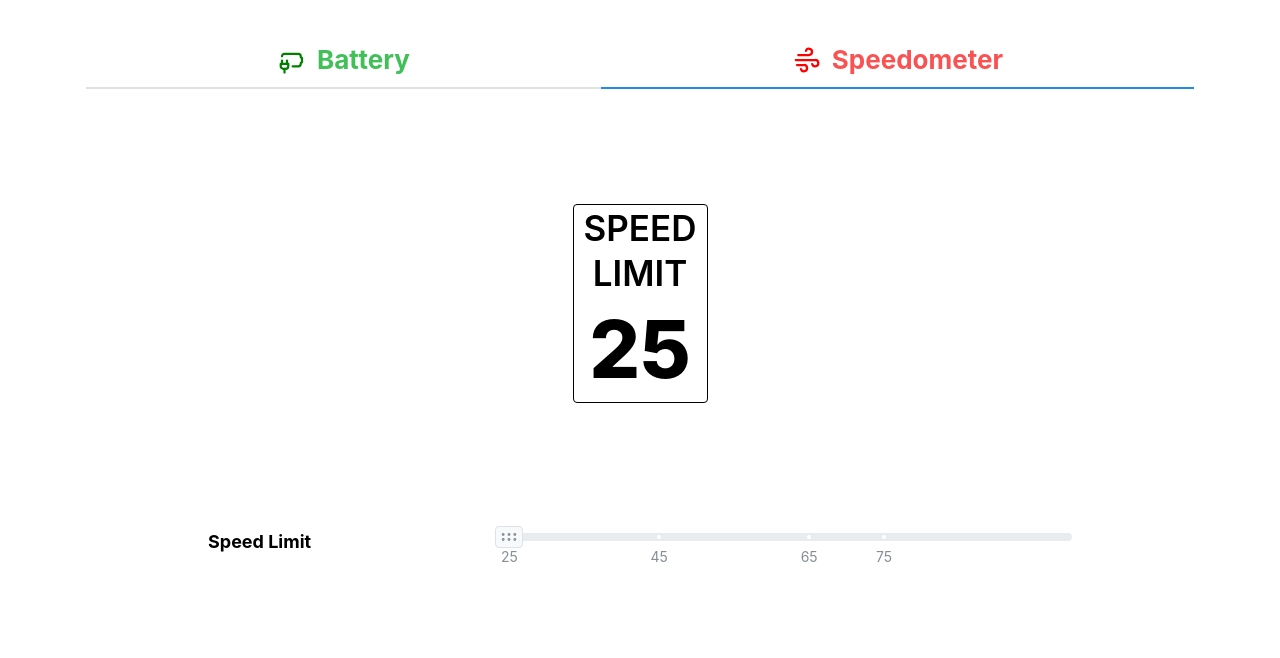
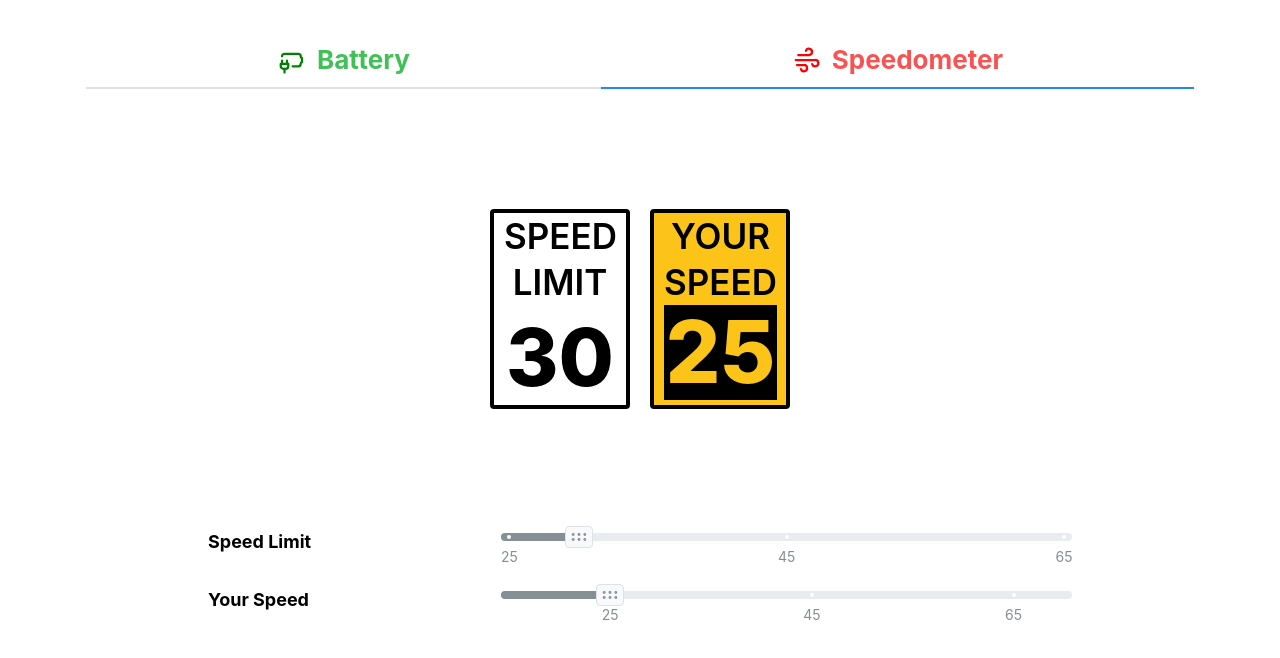
Before and after one commit to tuliren/battery, a Next.js app: page / in a window 1280 px wide. Both pictures are taken after a click on the tab "Speedometer". Shown: the top 658 px of the page. Built offline with nearby package versions, Linux system fonts and the light colour scheme.

Commit message:
Add speedometer

```diff
--- a/src/speedometer/Speedometer.tsx
+++ b/src/speedometer/Speedometer.tsx
@@ -1,13 +1,63 @@
-import { Box, Card, Center, Grid, Stack, Title, useMantineTheme } from '@mantine/core';
+import {
+  Box,
+  Card,
+  Center,
+  Grid,
+  Group,
+  MantineTheme,
+  Stack,
+  Text,
+  Title,
+  useMantineTheme,
+} from '@mantine/core';
 import { FC, useState } from 'react';
 
 import NumberSlider from '@/common/NumberSlider';
 
 interface SpeedometerProps {}
 
+const slowThreshold = 15;
+const fastThreshold = 10;
+
+enum SpeedCategory {
+  SLOW,
+  BELOW,
+  OVER,
+  TOO_FAST,
+}
+
+const getSpeedCategory = (speed: number, speedLimit: number): SpeedCategory => {
+  if (speed < speedLimit - slowThreshold) {
+    return SpeedCategory.SLOW;
+  } else if (speed > speedLimit && speed <= speedLimit + fastThreshold) {
+    return SpeedCategory.OVER;
+  } else if (speed > speedLimit + fastThreshold) {
+    return SpeedCategory.TOO_FAST;
+  } else {
+    return SpeedCategory.BELOW;
+  }
+};
+
+const getSpeedColor = (theme: MantineTheme, speedCategory: SpeedCategory): string => {
+  switch (speedCategory) {
+    case SpeedCategory.SLOW:
+      return theme.black;
+    case SpeedCategory.BELOW:
+      return theme.colors.yellow[5];
+    case SpeedCategory.OVER:
+      return theme.colors.yellow[5];
+    case SpeedCategory.TOO_FAST:
+      return theme.colors.red[6];
+  }
+};
+
 const Speedometer: FC<SpeedometerProps> = ({}) => {
   const theme = useMantineTheme();
-  const [speedLimit, setSpeedLimit] = useState(25);
+  const [speed, setSpeed] = useState(25);
+  const [speedLimit, setSpeedLimit] = useState(30);
+
+  const speedCategory = getSpeedCategory(speed, speedLimit);
+  const displayColor = getSpeedColor(theme, speedCategory);
 
   return (
     <Center>
@@ -21,15 +71,17 @@ const Speedometer: FC<SpeedometerProps> = ({}) => {
             height: '55vh',
           }}
         >
-          <Stack gap="sm">
+          <Group gap="lg">
             <Box
               id="speed-limit"
               py="1px"
               px="10px"
+              h={200}
+              w={140}
               style={{
                 borderRadius: theme.radius.sm,
                 borderWidth: 4,
-                border: '1px solid black',
+                border: '4px solid black',
                 textAlign: 'center',
               }}
             >
@@ -45,8 +97,61 @@ const Speedometer: FC<SpeedometerProps> = ({}) => {
                 </Title>
               </Stack>
             </Box>
-            <Box id="speedometer"></Box>
-          </Stack>
+
+            <Box
+              id="speedometer"
+              py="1px"
+              px="10px"
+              h={200}
+              w={140}
+              style={{
+                borderRadius: theme.radius.sm,
+                borderWidth: 4,
+                backgroundColor: theme.colors.yellow[5],
+                border: '4px solid black',
+                textAlign: 'center',
+                display: 'grid',
+                gridTemplateRows: '45% 50%',
+                gap: '5px',
+              }}
+            >
+              <Stack gap={0}>
+                <Title size={35} fw={600}>
+                  YOUR
+                </Title>
+                <Title size={35} fw={600}>
+                  SPEED
+                </Title>
+              </Stack>
+
+              <Box
+                style={{
+                  flex: '1 1 45%',
+                  backgroundColor: theme.black,
+                  display: 'flex',
+                  alignItems: 'center',
+                  justifyContent: 'center',
+                  height: '100%',
+                }}
+              >
+                {speedCategory === SpeedCategory.TOO_FAST ? (
+                  <Text
+                    c={displayColor}
+                    fw={800}
+                    style={{ fontSize: 'calc(1.1em + 2vw)', lineHeight: 0.8 }}
+                  >
+                    SLOW DOWN
+                  </Text>
+                ) : speedCategory === SpeedCategory.SLOW ? (
+                  <></>
+                ) : (
+                  <Text c={displayColor} fw={800} style={{ fontSize: 'calc(3em + 3vw)' }}>
+                    {speed}
+                  </Text>
+                )}
+              </Box>
+            </Box>
+          </Group>
         </Card.Section>
 
         <Stack gap="xl">
@@ -60,12 +165,31 @@ const Speedometer: FC<SpeedometerProps> = ({}) => {
                 value={speedLimit}
                 setValue={setSpeedLimit}
                 min={25}
-                max={99}
+                max={65}
                 marks={[
                   { value: 25, label: 25 },
                   { value: 45, label: 45 },
                   { value: 65, label: 65 },
-                  { value: 75, label: 75 },
+                ]}
+              />
+            </Grid.Col>
+          </Grid>
+
+          <Grid>
+            <Grid.Col span={4}>
+              <Title order={4}>Your Speed</Title>
+            </Grid.Col>
+            <Grid.Col span={8}>
+              <NumberSlider
+                color="gray"
+                value={speed}
+                setValue={setSpeed}
+                min={15}
+                max={70}
+                marks={[
+                  { value: 25, label: 25 },
+                  { value: 45, label: 45 },
+                  { value: 65, label: 65 },
                 ]}
               />
             </Grid.Col>
```
